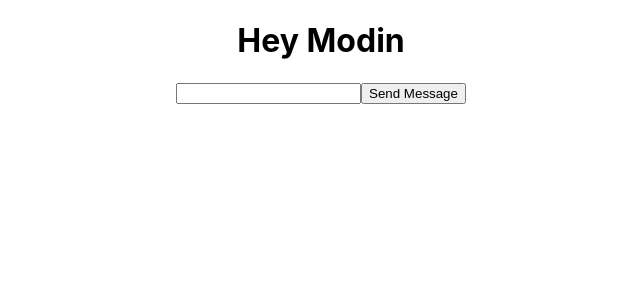
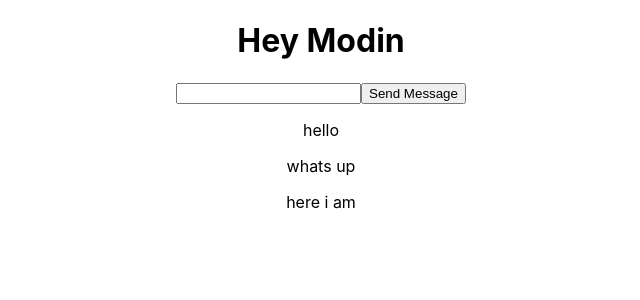
Before and after one commit to jetleebruce/fcf, a React (Create React App) app: page / in a window 1280 px wide. Shown: the top 300 px of the page, without its empty margins (319-959 px from the left). Built offline with nearby package versions, Linux system fonts and the light colour scheme.

Commit message:
Update App.js
Dispaly messages from message useState array

```diff
--- a/src/App.js
+++ b/src/App.js
@@ -3,10 +3,12 @@ import "./App.css";
 
 function App() {
   const [input, setInput] = useState("");
-  const [messages, setMessages] = useState([]);
+  const [messages, setMessages] = useState(["hello", "whats up", "here i am"]);
   console.log(input);
- console.log(messages);
+  console.log(messages);
   const sendMessage = (event) => {
+    event.preventDefault();
+
     setMessages([...messages, input]);
     setInput("");
   };
@@ -15,6 +17,11 @@ function App() {
       <h1>Hey Modin</h1>
       <input value={input} onChange={(event) => setInput(event.target.value)} />
       <button onClick={sendMessage}>Send Message</button>
+      {
+        messages.map(message => (
+          <p>{message}</p>
+        ))
+      }
     </div>
   );
 }
```
